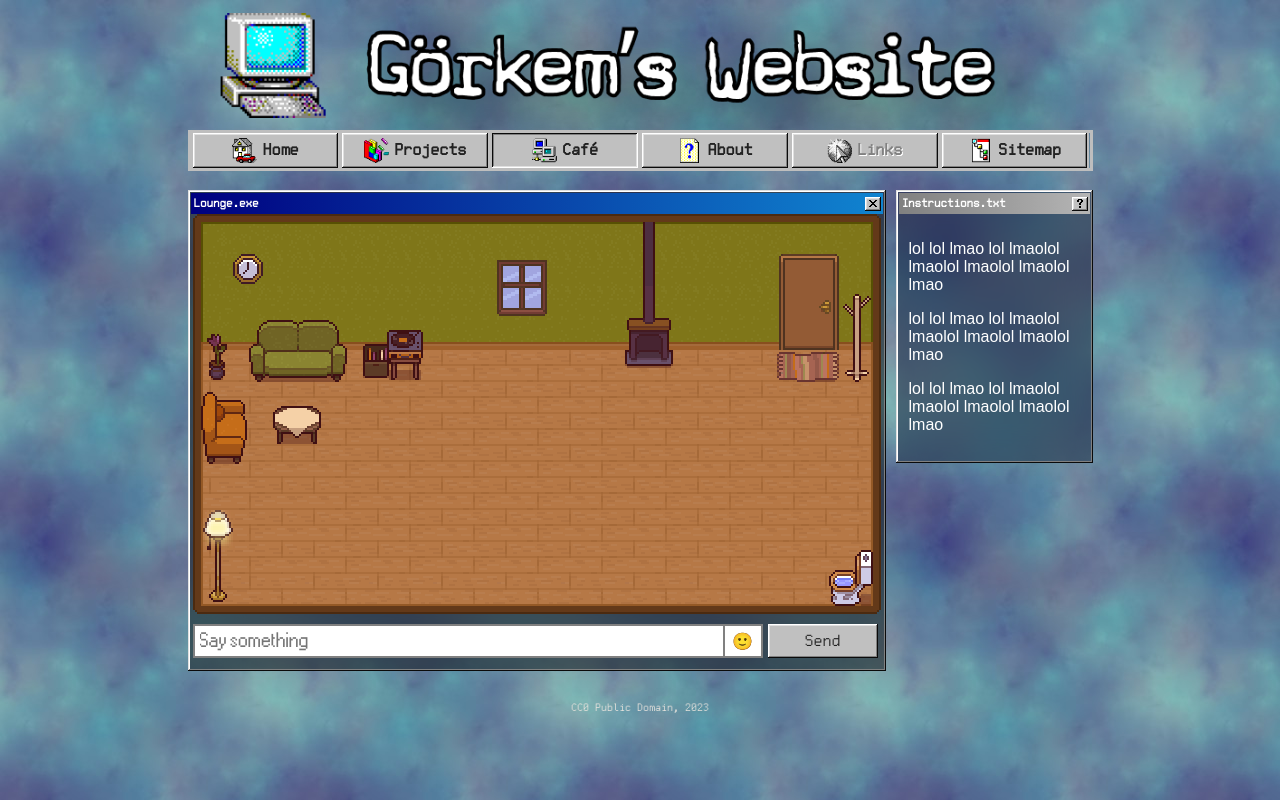
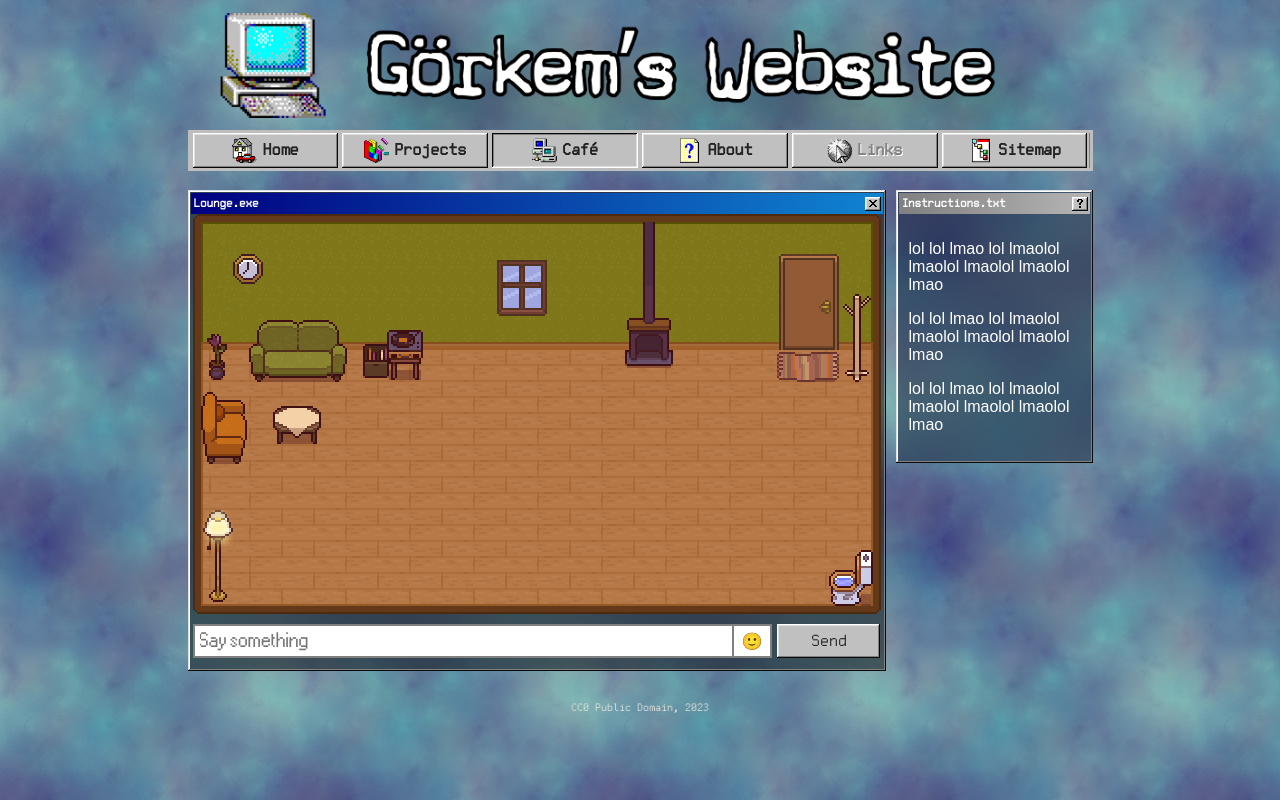
Before and after one commit to gocivici/GorkemsCafe, a website with bundled scripts: page public/index.html in a window 1280 px wide. Built offline with nearby package versions, Linux system fonts and the light colour scheme; files whose address does not match are found by name.

Commit message:
put input into flexbox

```diff
--- a/public/index.html
+++ b/public/index.html
@@ -67,7 +67,7 @@
                     <!-- <canvas id="canvas"></canvas> -->
 
                     <form id="textInput" action="" >
-                        <input placeholder="Say something" maxlength="20" required="required" id="input" autocomplete="off" /><button type="button" id="emojiButton">🙂</button><button id="messageButton">Send</button>
+                       <div class="inputWrapper"> <input placeholder="Say something" maxlength="20" required="required" id="input" autocomplete="off" /><button type="button" id="emojiButton">🙂</button></div><button id="messageButton">Send</button>
                       </form>
 
 
--- a/public/style.css
+++ b/public/style.css
@@ -115,7 +115,8 @@ and change the media query according to the comment! */
         border-right: none;
         /* box-shadow: inset -1px -1px #fff, inset 1px 1px grey, inset -2px -2px #dfdfdf, inset 2px 2px #0a0a0a; */
         margin: 0px;
-        width: 530px;
+        width: 93%;
+        /* width: 530px; */
         margin-right:0px;
         font-size: 18px;
         height: 34px;
@@ -128,12 +129,14 @@ and change the media query according to the comment! */
     }
     #textInput > button{
         font-size: 18px;
-        width: 16%;
+        width: 15%;
         padding: 5px 5px;
+        /* display: inline; */
         /* margin-top: 10px; */
         vertical-align: middle;
         /* margin-right: 5px; */
         height: 34px;
+        /* float: right; */
         /* padding: 1px 2px; */
         /* all:initial; */
     }
@@ -141,6 +144,7 @@ and change the media query according to the comment! */
     #textInput{
         margin-top: 10px;
         margin-bottom: 10px;
+        display: flex;
         /* vertical-align: middle; */
     }
 
@@ -148,6 +152,15 @@ and change the media query according to the comment! */
         display: none;
     }
 
+    .inputWrapper{
+        width: 85%;
+        height: 100%;
+        padding-right: 5px;
+        /* padding: 2px; */
+
+        /* display: inline; */
+        /* box-shadow: inset -1px -1px #fff, inset 1px 1px grey, inset -2px -2px #dfdfdf, inset 2px 2px #0a0a0a; */
+    }
     #emojiButton{
         border:2px solid grey;
         /* border-left: none; */
@@ -156,14 +169,18 @@ and change the media query according to the comment! */
         font-size: 1.5em !important;
         background-color: white;
         /* border: none; */
-        margin-right: 5px;
+        /* margin-right: 5px; */
         min-width: 20px !important;
-        width: 40px !important;
+        width: 7% !important;
         height: 34px !important;
         box-shadow: none;
         color: black !important;
         padding:0px !important;
         border-width: 2px;
+    /* border-style: inset;
+    border-top: solid black 2px;
+    border-bottom: solid grey 2px;
+    border-right: solid grey 2px; */
 
         /* padding: 0px !important; */
     }
```
